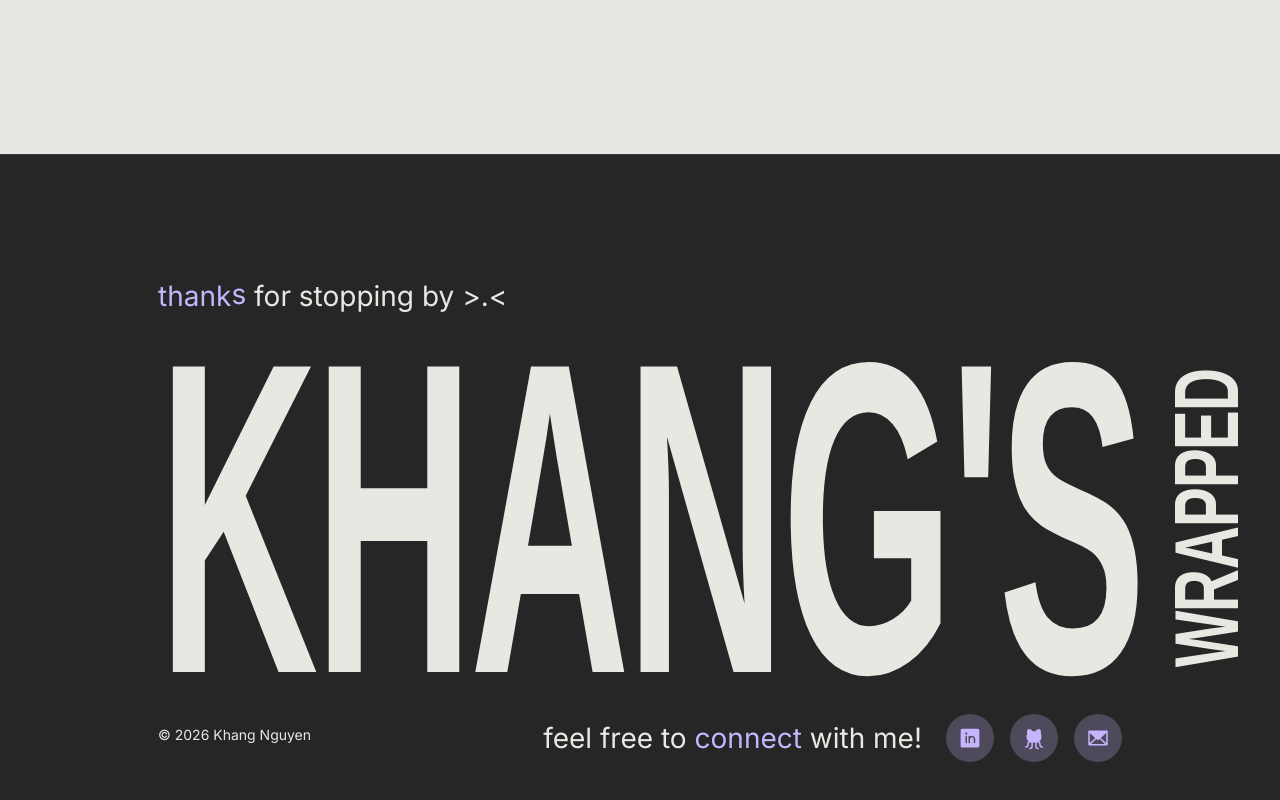
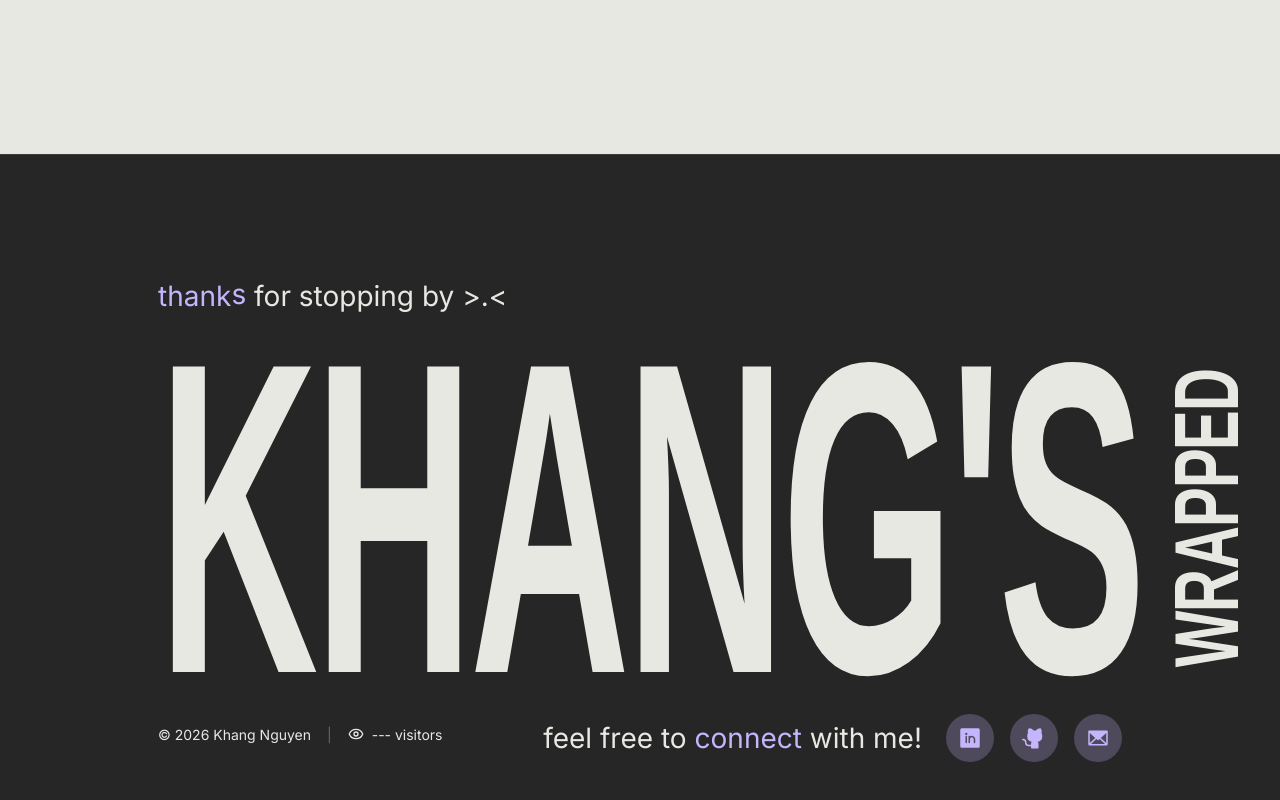
Before and after one commit to khanggn/khang-portfolio, a React (Vite) app: page / in a window 1280 px wide. Shown: the part 1760-2560 px from the top of the page. Built offline with nearby package versions, Linux system fonts and the light colour scheme; no server answers; a web font is replaced by a local one.

Commit message:
Add live visitor counter with Vercel Analytics integration
- Created Vercel serverless function to fetch analytics data
- Added VisitorCounter component displaying real visitor count
- Integrated counter in footer next to copyright text
- Updates every 60 seconds with accurate Vercel Analytics data

```diff
--- /dev/null
+++ b/api/visitors.js
@@ -0,0 +1,63 @@
+// Vercel Serverless Function to fetch analytics data
+export default async function handler(req, res) {
+  // Enable CORS
+  res.setHeader('Access-Control-Allow-Origin', '*');
+  res.setHeader('Access-Control-Allow-Methods', 'GET');
+
+  if (req.method !== 'GET') {
+    return res.status(405).json({ error: 'Method not allowed' });
+  }
+
+  try {
+    const token = process.env.VERCEL_ACCESS_TOKEN;
+    const teamId = process.env.VERCEL_TEAM_ID; // optional, for team projects
+    const projectId = process.env.VERCEL_PROJECT_ID;
+
+    if (!token || !projectId) {
+      console.error('Missing environment variables');
+      return res.status(500).json({ error: 'Server configuration error' });
+    }
+
+    // Calculate date range (last 7 days)
+    const since = Date.now() - (7 * 24 * 60 * 60 * 1000);
+    const until = Date.now();
+
+    // Build API URL
+    const baseUrl = 'https://vercel.com/api/web/insights/stats';
+    const params = new URLSearchParams({
+      projectId,
+      from: since.toString(),
+      to: until.toString(),
+      ...(teamId && { teamId })
+    });
+
+    const response = await fetch(`${baseUrl}?${params}`, {
+      headers: {
+        Authorization: `Bearer ${token}`,
+      },
+    });
+
+    if (!response.ok) {
+      throw new Error(`Vercel API error: ${response.status}`);
+    }
+
+    const data = await response.json();
+
+    // Extract total visitors (unique visitors)
+    const visitors = data?.visitors?.value || 0;
+    const pageViews = data?.pageViews?.value || 0;
+
+    return res.status(200).json({
+      visitors,
+      pageViews,
+      lastUpdated: new Date().toISOString()
+    });
+
+  } catch (error) {
+    console.error('Error fetching analytics:', error);
+    return res.status(500).json({
+      error: 'Failed to fetch analytics',
+      details: error.message
+    });
+  }
+}
--- a/src/components/FooterWithSpotlight.jsx
+++ b/src/components/FooterWithSpotlight.jsx
@@ -1,6 +1,7 @@
 import { useState, useEffect, useRef } from 'react';
 import { motion } from 'framer-motion';
-import { LinkedinLogo, GithubLogo, Envelope } from 'phosphor-react';
+import { LinkedinLogo, GithubLogo, Envelope } from '@phosphor-icons/react';
+import VisitorCounter from './VisitorCounter';
 
 // Animated text component with random jumping animation
 function JumpingText({ children, delay = 0 }) {
@@ -45,13 +46,15 @@ function JumpingText({ children, delay = 0 }) {
 
 // Footer with spotlight cursor effect
 function FooterWithSpotlight() {
-  const [mousePosition, setMousePosition] = useState({ x: 0, y: 0 });
+  const [mousePosition, setMousePosition] = useState({ x: -100, y: -100 }); // Start off-screen
   const [isHovering, setIsHovering] = useState(false);
+  const [isActive, setIsActive] = useState(false); // Track cursor activity
   const [isInView, setIsInView] = useState(false);
   const [animationKey, setAnimationKey] = useState(0);
   const footerRef = useRef(null);
   const khangsRef = useRef(null);
   const wrappedRef = useRef(null);
+  const inactivityTimerRef = useRef(null);
 
   // Intersection Observer to detect when footer is in view
   useEffect(() => {
@@ -86,15 +89,34 @@ function FooterWithSpotlight() {
           x: e.clientX - rect.left,
           y: e.clientY - rect.top
         });
+
+        // Show spotlight effect and reset inactivity timer
+        setIsActive(true);
+
+        // Clear existing timer
+        if (inactivityTimerRef.current) {
+          clearTimeout(inactivityTimerRef.current);
+        }
+
+        // Set new timer to hide spotlight after 2 seconds of inactivity
+        inactivityTimerRef.current = setTimeout(() => {
+          setIsActive(false);
+        }, 2000);
       }
     };
 
     const handleMouseEnter = () => {
       setIsHovering(true);
+      setIsActive(true);
     };
 
     const handleMouseLeave = () => {
       setIsHovering(false);
+      setIsActive(false);
+      // Clear timer when leaving footer
+      if (inactivityTimerRef.current) {
+        clearTimeout(inactivityTimerRef.current);
+      }
     };
 
     const footer = footerRef.current;
@@ -110,13 +132,17 @@ function FooterWithSpotlight() {
         footer.removeEventListener('mouseenter', handleMouseEnter);
         footer.removeEventListener('mouseleave', handleMouseLeave);
       }
+      // Clean up timer on unmount
+      if (inactivityTimerRef.current) {
+        clearTimeout(inactivityTimerRef.current);
+      }
     };
   }, []);
 
   // Calculate position relative to KHANG'S element
   // Use ellipse to compensate for scaleY(2) transform
   const getKhangsClipPath = () => {
-    if (!khangsRef.current) return 'ellipse(0px 0px at 0px 0px)';
+    if (!isActive || !khangsRef.current) return 'ellipse(0px 0px at 0px 0px)';
     const rect = khangsRef.current.getBoundingClientRect();
     const footerRect = footerRef.current?.getBoundingClientRect();
     if (!footerRect) return 'ellipse(0px 0px at 0px 0px)';
@@ -137,7 +163,7 @@ function FooterWithSpotlight() {
 
   // Calculate position relative to WRAPPED element
   const getWrappedClipPath = () => {
-    if (!wrappedRef.current) return 'circle(0px at 0px 0px)';
+    if (!isActive || !wrappedRef.current) return 'circle(0px at 0px 0px)';
     const rect = wrappedRef.current.getBoundingClientRect();
     const footerRect = footerRef.current?.getBoundingClientRect();
     if (!footerRect) return 'circle(0px at 0px 0px)';
@@ -176,10 +202,11 @@ function FooterWithSpotlight() {
           left: `${mousePosition.x}px`,
           top: `${mousePosition.y}px`,
           zIndex: 9999,
-          opacity: isHovering ? 0.95 : 0,
+          opacity: isHovering && isActive ? 0.95 : 0,
+          visibility: isHovering && isActive ? 'visible' : 'hidden',
           boxShadow: '0 0 30px rgba(196, 181, 253, 0.8), 0 0 60px rgba(196, 181, 253, 0.5), 0 0 90px rgba(196, 181, 253, 0.3), inset 0 0 30px rgba(196, 181, 253, 0.3)',
           background: 'rgba(196, 181, 253, 0.1)',
-          transition: 'opacity 0.4s ease-in-out'
+          transition: 'opacity 0.4s ease-in-out, visibility 0.4s ease-in-out'
         }}
       />
 
@@ -205,8 +232,8 @@ function FooterWithSpotlight() {
         <JumpingText delay={0}>thanks</JumpingText> for stopping by {'>.<'}
       </motion.p>
 
-      {/* Bottom Left Copyright */}
-      <motion.p
+      {/* Bottom Left Copyright & Visitor Counter */}
+      <motion.div
         key={`footer-copyright-${animationKey}`}
         initial={{ opacity: 0, y: 20 }}
         animate={isInView ? { opacity: 1, y: 0 } : { opacity: 0, y: 20 }}
@@ -215,17 +242,21 @@ function FooterWithSpotlight() {
           position: 'absolute',
           bottom: '137px',
           left: '158px',
+          display: 'flex',
+          alignItems: 'center',
+          gap: '16px',
           fontFamily: "'Inter', sans-serif",
           fontSize: '14px',
           fontWeight: '400',
           color: '#E8E8E3',
-          margin: 0,
           cursor: 'default',
           userSelect: 'none'
         }}
       >
-        © 2026 Khang Nguyen
-      </motion.p>
+        <p style={{ margin: 0 }}>© 2026 Khang Nguyen</p>
+        <span style={{ color: 'rgba(255,255,255,0.3)' }}>|</span>
+        <VisitorCounter />
+      </motion.div>
 
       {/* Bottom Right Text with Social Icons */}
       <motion.div
@@ -459,7 +490,7 @@ function FooterWithSpotlight() {
               top: 0,
               left: 0,
               clipPath: (() => {
-                if (!wrappedRef.current) return 'circle(0px at 0px 0px)';
+                if (!isActive || !wrappedRef.current) return 'circle(0px at 0px 0px)';
                 const rect = wrappedRef.current.getBoundingClientRect();
                 const footerRect = footerRef.current?.getBoundingClientRect();
                 if (!footerRect) return 'circle(0px at 0px 0px)';
--- /dev/null
+++ b/src/components/VisitorCounter.jsx
@@ -0,0 +1,76 @@
+import { useState, useEffect } from 'react';
+import { Eye } from 'lucide-react';
+
+function VisitorCounter() {
+  const [visitorCount, setVisitorCount] = useState(null);
+  const [isLoading, setIsLoading] = useState(true);
+
+  useEffect(() => {
+    // Fetch visitor count from Vercel Analytics API
+    const fetchVisitorCount = async () => {
+      try {
+        const response = await fetch('/api/visitors');
+        const data = await response.json();
+
+        if (data.error) {
+          console.error('Analytics API error:', data.error);
+          setIsLoading(false);
+          return;
+        }
+
+        setVisitorCount(data.visitors);
+        setIsLoading(false);
+      } catch (error) {
+        console.error('Failed to fetch visitor count:', error);
+        setIsLoading(false);
+      }
+    };
+
+    fetchVisitorCount();
+
+    // Update every 60 seconds to show live changes
+    const interval = setInterval(() => {
+      fetchVisitorCount();
+    }, 60000); // Update every 60 seconds
+
+    return () => clearInterval(interval);
+  }, []);
+
+  if (isLoading) {
+    return (
+      <div
+        style={{
+          display: 'flex',
+          alignItems: 'center',
+          gap: '8px',
+          fontFamily: "'Inter', sans-serif",
+          fontSize: '14px',
+          color: '#E8E8E3',
+        }}
+      >
+        <Eye size={16} color="#E8E8E3" />
+        <span>Loading...</span>
+      </div>
+    );
+  }
+
+  return (
+    <div
+      style={{
+        display: 'flex',
+        alignItems: 'center',
+        gap: '8px',
+        fontFamily: "'Inter', sans-serif",
+        fontSize: '14px',
+        color: '#E8E8E3',
+      }}
+    >
+      <Eye size={16} color="#E8E8E3" />
+      <span>
+        {visitorCount?.toLocaleString() || '---'} visitors
+      </span>
+    </div>
+  );
+}
+
+export default VisitorCounter;
```
